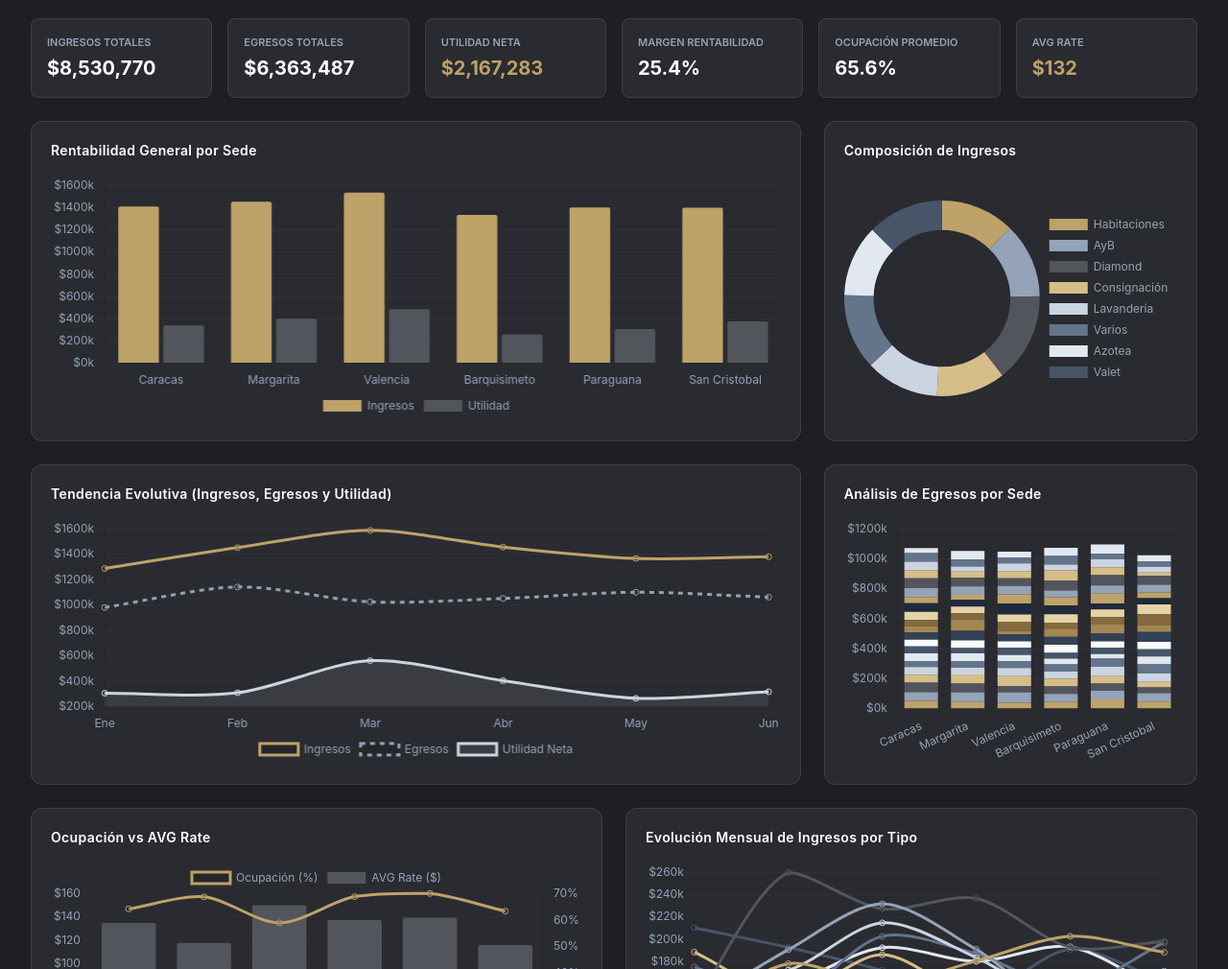
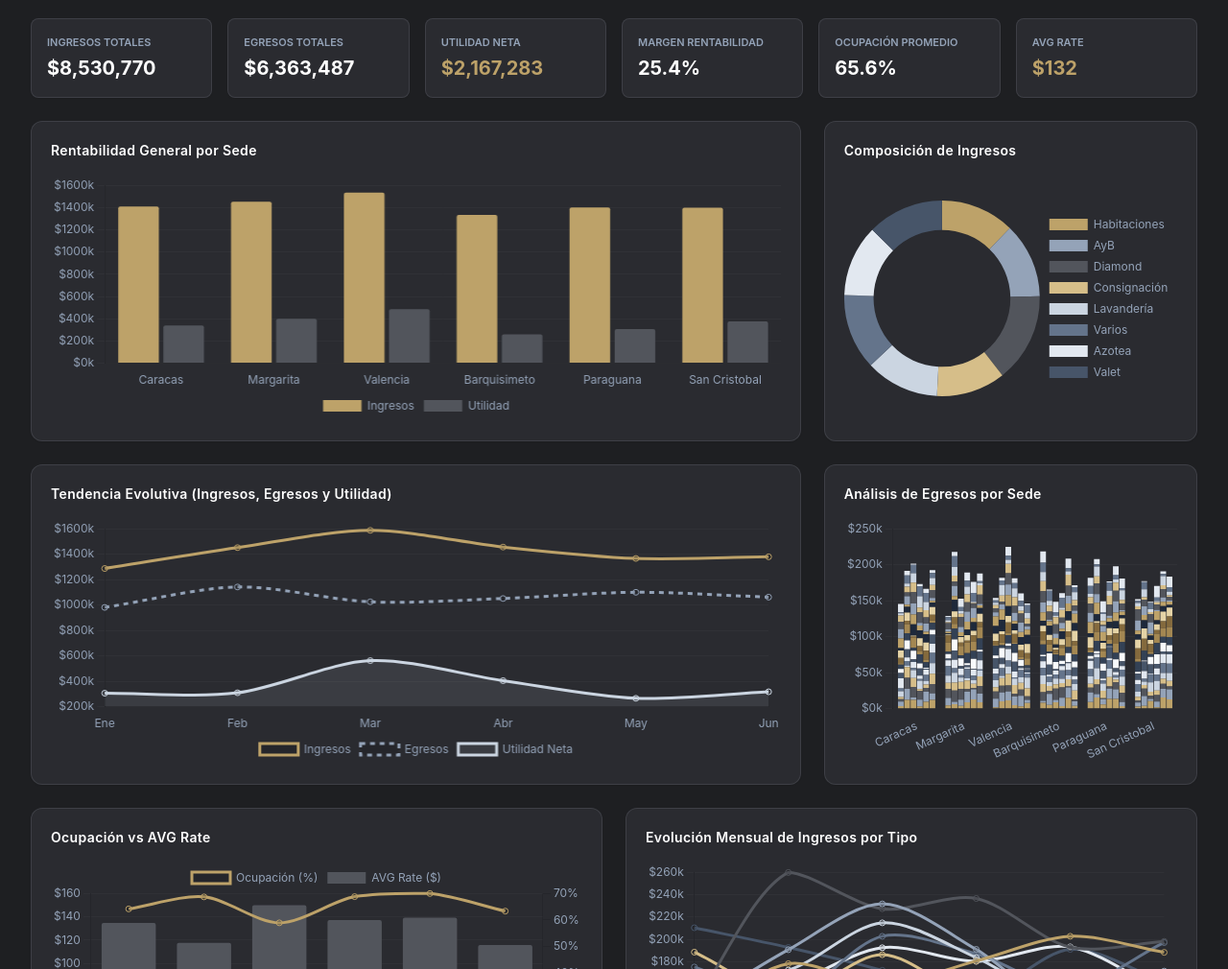
Before and after one commit to carlitolinve03-star/tablero-lidotel, a website: page index.html in a window 1280 px wide. Shown: the part 90-1100 px from the top of the page at 96% size. Drawn offline with nearby package versions, Linux system fonts and the light colour scheme; animation ran at ten frames a second.

Commit message:
Add files via upload

```diff
--- a/index.html
+++ b/index.html
@@ -168,7 +168,7 @@
                 <div class="relative h-64 w-full"><canvas id="trendChart"></canvas></div>
             </div>
 
-            <!-- Nuevo: Egresos en Barras Comparativas -->
+            <!-- Nuevo: Egresos en Barras Comparativas (Agrupadas por Mes) -->
             <div class="bg-slatecard rounded-xl border border-graylight/50 p-5 shadow-sm">
                 <h3 class="text-sm font-semibold text-white mb-4 tracking-wide">Análisis de Egresos por Sede</h3>
                 <div class="relative h-64 w-full flex justify-center"><canvas id="expensesChart"></canvas></div>
@@ -200,7 +200,7 @@
         const formatPercent = (val) => (isNaN(val) ? 0 : val).toFixed(1) + '%';
         const monthsNames = ['Ene', 'Feb', 'Mar', 'Abr', 'May', 'Jun', 'Jul', 'Ago', 'Sep', 'Oct', 'Nov', 'Dic'];
 
-        // DICCIONARIO EXACTO DE COLUMNAS (Basado en requerimientos quirúrgicos)
+        // DICCIONARIO EXACTO DE COLUMNAS
         const ingresosConfig = [
             { id: 'Ing_Habitaciones', label: 'Habitaciones' }, { id: 'Ing_AyB', label: 'AyB' },
             { id: 'Ing_Diamond', label: 'Diamond' }, { id: 'Ing_Consignacion', label: 'Consignación' },
@@ -333,7 +333,7 @@
                     if (respuesta.ok) filas = await respuesta.json();
                     else throw new Error("Netlify Error");
                 } else {
-                    // Generador de datos MOCK con columnas exactas para la Preview
+                    // Generador de datos MOCK para la Preview
                     const sedes = ["Caracas", "Margarita", "Valencia", "Barquisimeto", "Paraguana", "San Cristobal"];
                     filas = sedes.flatMap(sede => Array.from({length: 6}, (_, i) => {
                         let row = { Sede: sede, Mes: i+1, Ocupacion_Pct: 40 + Math.random()*50, Tarifa_Promedio: 80 + Math.random()*100 };
@@ -395,7 +395,19 @@
             revenueChart = new Chart(ctxRev, { type: 'doughnut', data: { labels: [], datasets: [] }, options: { responsive: true, maintainAspectRatio: false, cutout: '70%', plugins: { legend: { position: 'right' } } } });
 
             const ctxExp = document.getElementById('expensesChart').getContext('2d');
-            expensesChart = new Chart(ctxExp, { type: 'bar', data: { labels: [], datasets: [] }, options: { responsive: true, maintainAspectRatio: false, scales: { x: { stacked: true, grid: { display: false } }, y: { stacked: true, grid: gridConfig, ticks: { callback: v => '$' + (v/1000).toFixed(0) + 'k' } } }, plugins: { legend: { position: 'right', display: false } } } });
+            expensesChart = new Chart(ctxExp, {
+                type: 'bar',
+                data: { labels: [], datasets: [] },
+                options: {
+                    responsive: true,
+                    maintainAspectRatio: false,
+                    scales: {
+                        x: { stacked: true, grid: { display: false } },
+                        y: { stacked: true, grid: gridConfig, ticks: { callback: v => '$' + (v/1000).toFixed(0) + 'k' } }
+                    },
+                    plugins: { legend: { position: 'right', display: false } }
+                }
+            });
 
             const ctxAdrOcc = document.getElementById('adrOccChart').getContext('2d');
             adrOccChart = new Chart(ctxAdrOcc, { type: 'bar', data: { labels: [], datasets: [] }, options: { responsive: true, maintainAspectRatio: false, scales: { y: { type: 'linear', position: 'left', grid: gridConfig, ticks: { callback: v => '$' + v } }, y1: { type: 'linear', position: 'right', grid: { drawOnChartArea: false }, ticks: { callback: v => v + '%' } }, x: { grid: { display: false } } } } });
@@ -422,13 +434,10 @@
                 ingresosConfig.forEach(ing => monthlyTrend[i].incDetails[ing.id] = 0);
             }
 
-            // Totales por Categoría (Doughnut y Egresos Barras)
             let sumIncByType = {}; ingresosConfig.forEach(i => sumIncByType[i.id] = 0);
-            let cityExpenses = {};
 
             filteredData.forEach(d => {
                 if(!cityGrouping[d.cityName]) cityGrouping[d.cityName] = { rev: 0, cost: 0 };
-                if(!cityExpenses[d.cityName]) cityExpenses[d.cityName] = {};
 
                 // Calcular ingresos de esta fila según segmentador
                 let rowRev = 0;
@@ -442,8 +451,6 @@
                 let rowCost = 0;
                 selectedEgresos.forEach(egrId => {
                     rowCost += d.expenses[egrId];
-                    if(!cityExpenses[d.cityName][egrId]) cityExpenses[d.cityName][egrId] = 0;
-                    cityExpenses[d.cityName][egrId] += d.expenses[egrId];
                 });
 
                 totalRev += rowRev;
@@ -510,18 +517,37 @@
             };
             trendChart.update();
 
-            // Chart 4: Egresos en Barras Comparativas
-            const dsExpenses = selectedEgresos.map((egrId, index) => {
-                const config = egresosConfig.find(e => e.id === egrId);
-                return {
-                    label: config.label,
-                    data: labelsCity.map(city => cityExpenses[city][egrId] || 0),
-                    backgroundColor: getColor(index),
-                };
+            // Chart 4: MODIFICACIÓN QUIRÚRGICA - Barras Apiladas por Mes Lado a Lado
+            let dsExpenses = [];
+            const activeMonthsSorted = [...selectedMeses].sort((a,b) => a - b);
+
+            activeMonthsSorted.forEach(monthVal => {
+                const monthName = monthsNames[monthVal - 1];
+
+                selectedEgresos.forEach((egrId, index) => {
+                    const config = egresosConfig.find(e => e.id === egrId);
+
+                    // Extraer los datos específicos de ese mes para todas las ciudades seleccionadas
+                    const dataForDataset = labelsCity.map(city => {
+                        const record = dashboardData.find(d => d.cityName === city && d.month === monthVal);
+                        return record && record.expenses[egrId] ? record.expenses[egrId] : 0;
+                    });
+
+                    // Solo dibujar si este mes y rubro tienen algún valor (limpia la leyenda)
+                    if(dataForDataset.some(val => val > 0)) {
+                        dsExpenses.push({
+                            label: `${config.label} (${monthName})`,
+                            data: dataForDataset,
+                            backgroundColor: getColor(index), // Mismo color para el mismo gasto siempre
+                            stack: `StackMes${monthVal}` // ESTA ES LA MAGIA: Apila los datos del mismo mes y pone los meses uno al lado del otro
+                        });
+                    }
+                });
             });
+
             expensesChart.data = { labels: labelsCity, datasets: dsExpenses };
-            // Mostrar leyenda solo si hay pocos items, si no, se ensucia el grafico
-            expensesChart.options.plugins.legend.display = selectedEgresos.length <= 10;
+            // Mostrar leyenda si la cantidad de datasets (barras) no ensucia la vista
+            expensesChart.options.plugins.legend.display = dsExpenses.length <= 12;
             expensesChart.update();
 
             // Chart 5: ADR vs Occ
```
